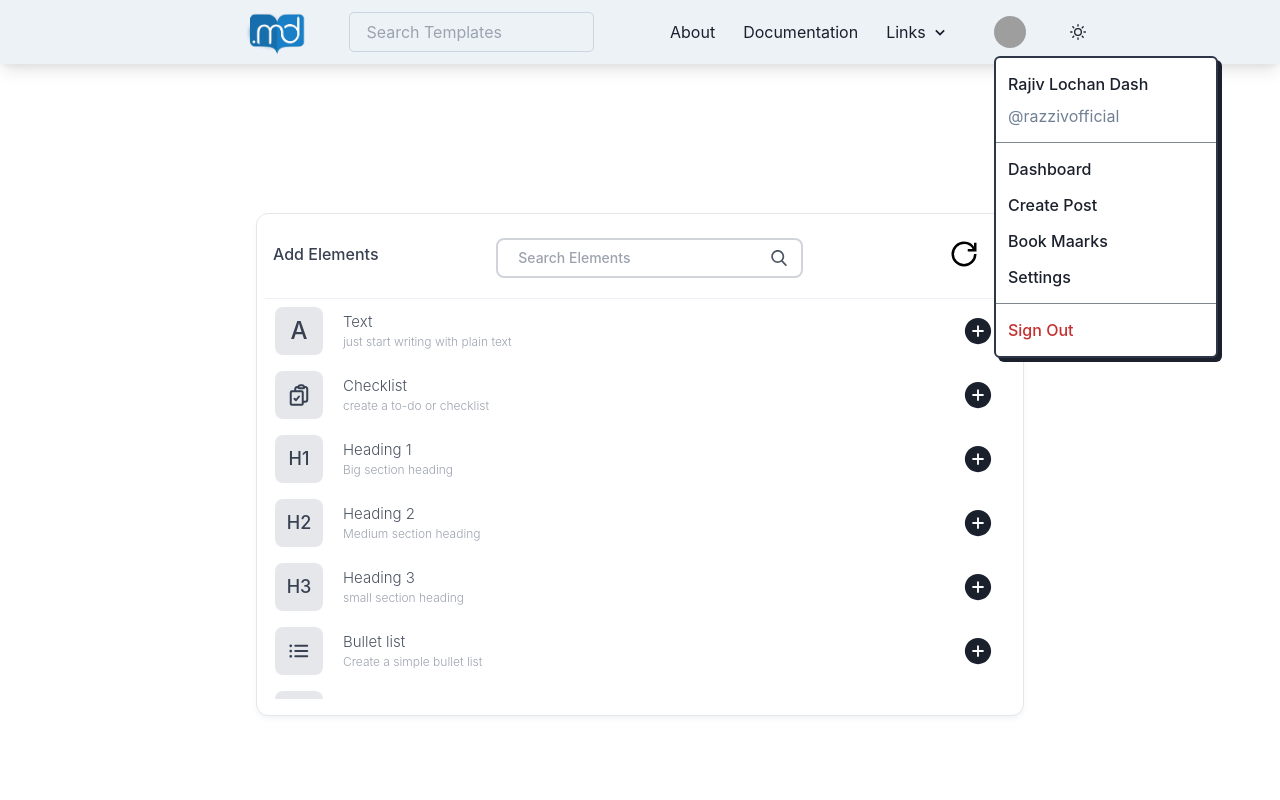
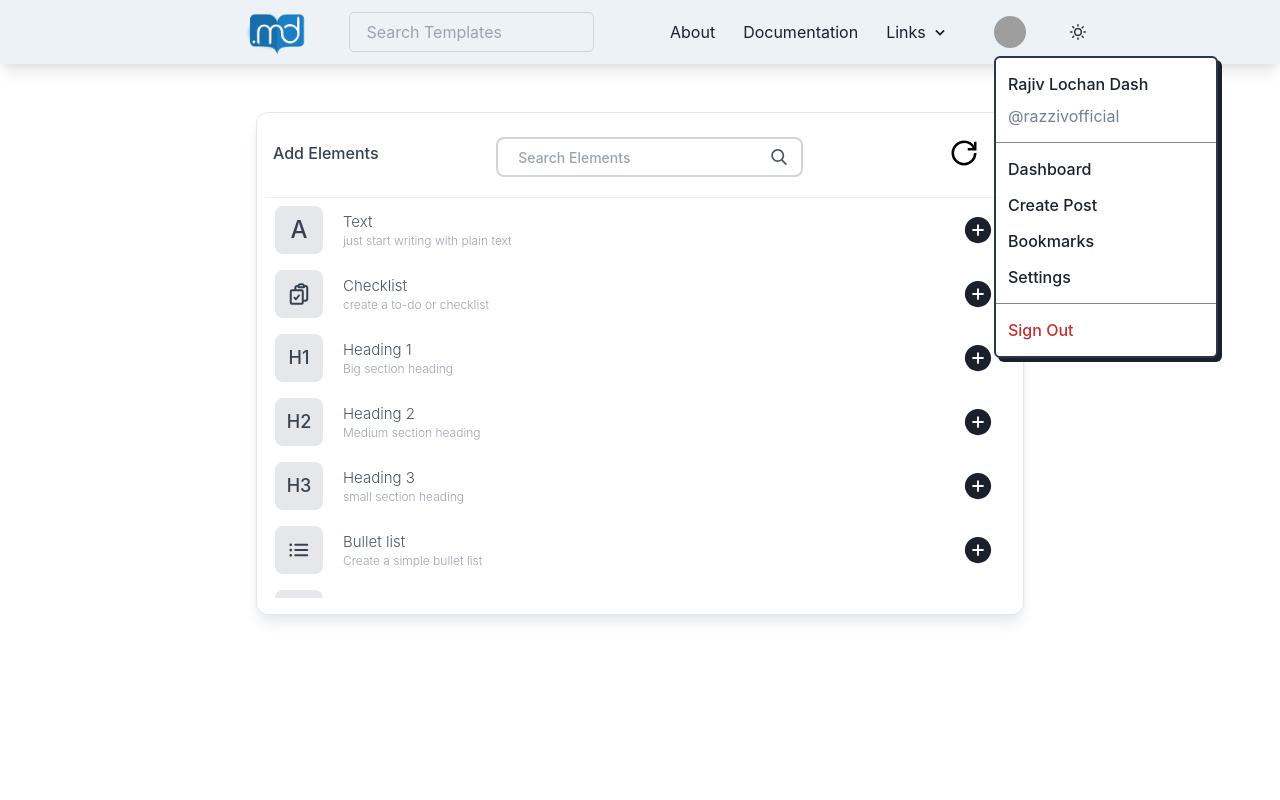
Before and after one commit to razzivofficial/ReadMeMaker, a React (Create React App) app in the folder frontend/: page / in a window 1280 px wide. Both pictures are taken after a click on the button 1009 px from the left and 31 px from the top of the page. Shown: the top 800 px of the page. Built offline with nearby package versions, Linux system fonts and the light colour scheme; grey boxes are pictures that could not be loaded.

Commit message:
minor-changes

```diff
--- a/frontend/src/Components/ElementAdder/ElementAdder.jsx
+++ b/frontend/src/Components/ElementAdder/ElementAdder.jsx
@@ -6,8 +6,8 @@ import { GrPowerReset } from "react-icons/gr";
 export default function ElementAdder() {
   return (
     <>
-      <div className="flex h-screen w-full flex-col items-center justify-center gap-y-2">
-        <div className="w-[60%] rounded-xl border border-gray-200 bg-white py-4 px-2 shadow-md shadow-gray-100">
+      <div className="flex mt-12 h-screen w-[100%] flex-col items-center gap-y-2">
+        <div className="w-[60%] rounded-xl border border-gray-200 bg-white py-4 px-2 shadow-lg shadow-gray-200">
           <div className="flex items-center justify-between px-2 text-base font-medium text-gray-700">
             <div>Add Elements</div>
             {/* <div>
--- a/frontend/src/Components/Navbar/Navbar.jsx
+++ b/frontend/src/Components/Navbar/Navbar.jsx
@@ -219,7 +219,7 @@ function Navbar() {
                 <Text fontWeight="500">Create Post</Text>
               </MenuItem>
               <MenuItem>
-                <Text fontWeight="500">Book Maarks</Text>
+                <Text fontWeight="500">Bookmarks</Text>
               </MenuItem>
               <MenuItem>
                 <Text fontWeight="500">Settings</Text>
--- a/frontend/src/Components/Timer.jsx
+++ /dev/null
@@ -1,16 +0,0 @@
-import React, { useState } from "react";
-
-export default function Timer() {
-  const [timer, setTimer] = useState(10);
-  function TimerCall() {
-    setTimer((e) => e + 1);
-    clearInterval(TimerCall);
-  }
-
-  setInterval(TimerCall(), 1000);
-  return (
-    <div>
-      <h1>{timer}</h1>
-    </div>
-  );
-}
```
